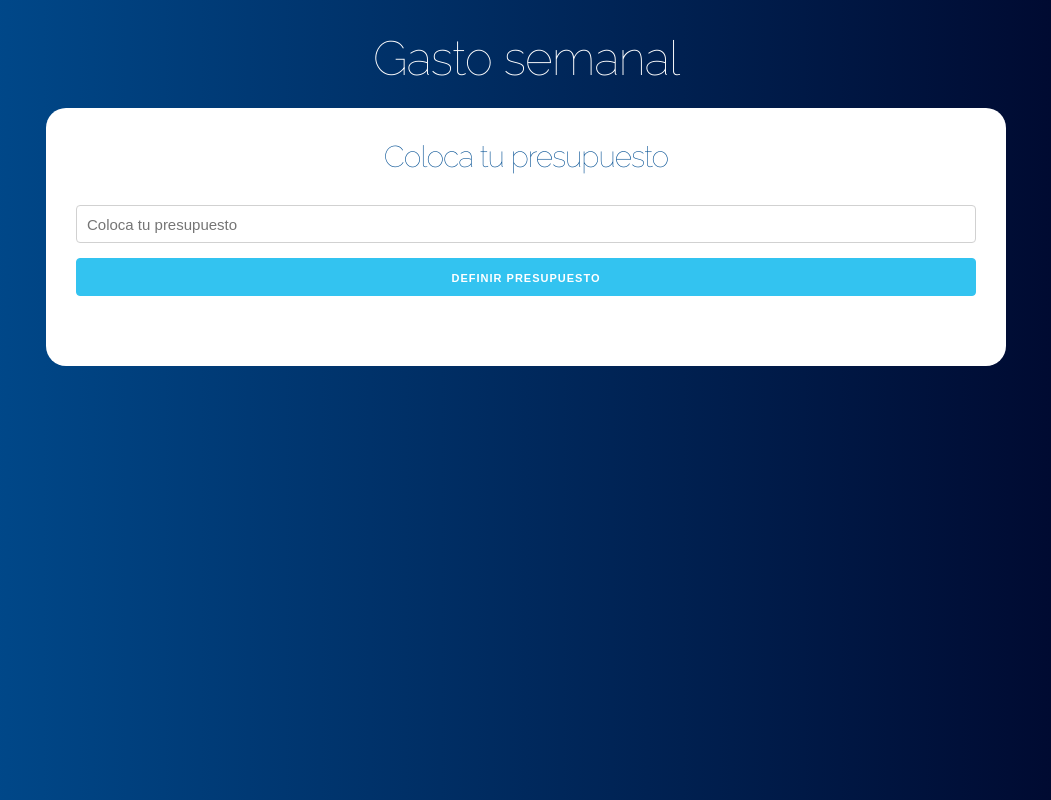
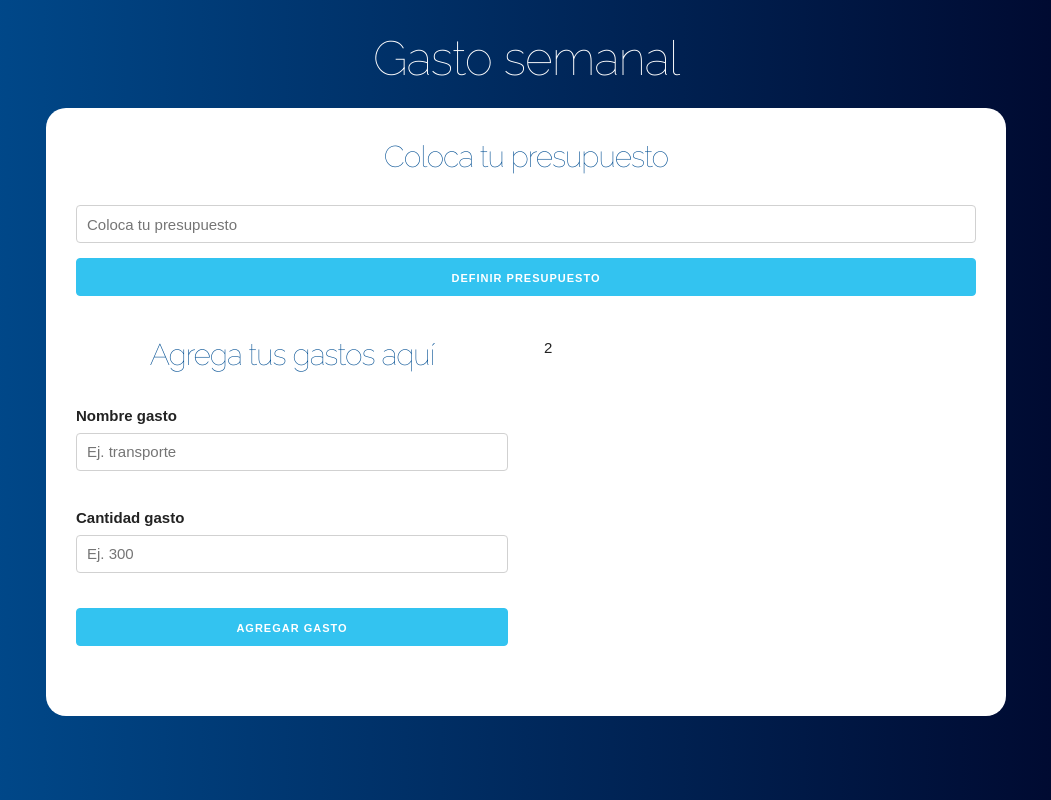
Before and after one commit to efectoTam/react-budget, a React (Create React App) app: page / in a window 1280 px wide. Shown: the whole page, without its empty margins (114-1165 px from the left). Built offline with nearby package versions, Linux system fonts and the light colour scheme.

Commit message:
adding spend form

```diff
--- a/src/App.js
+++ b/src/App.js
@@ -1,5 +1,6 @@
 import React, { useState } from 'react';
 import Question from './components/Question';
+import Form from './components/Form';
 
 function App() {
   //Defining state
@@ -15,6 +16,14 @@
             saveBudget={saveBudget}
             saveRemaining={saveRemaining}
           />
+          <div className="row">
+            <div className="one-half column">
+              <Form />
+            </div>
+            <div className="one-half column">
+              2
+            </div>
+          </div>
         </div>
       </header>
     </div>
--- /dev/null
+++ b/src/components/Form.js
@@ -0,0 +1,32 @@
+import React, { useState } from 'react';
+
+const Form = () => {
+  return (
+    <form>
+      <h2>Agrega tus gastos aquí</h2>
+      <div className="campo">
+        <label>Nombre gasto</label>
+        <input
+          type="text"
+          className="u-full-width"
+          placeholder="Ej. transporte"
+        />
+      </div>
+      <div className="campo">
+        <label>Cantidad gasto</label>
+        <input
+          type="number"
+          className="u-full-width"
+          placeholder="Ej. 300"
+        />
+      </div>
+      <input
+        type="submit"
+        className="button-primary u-full-width"
+        value="Agregar gasto"
+      />
+    </form>
+  );
+}
+
+export default Form;
```
